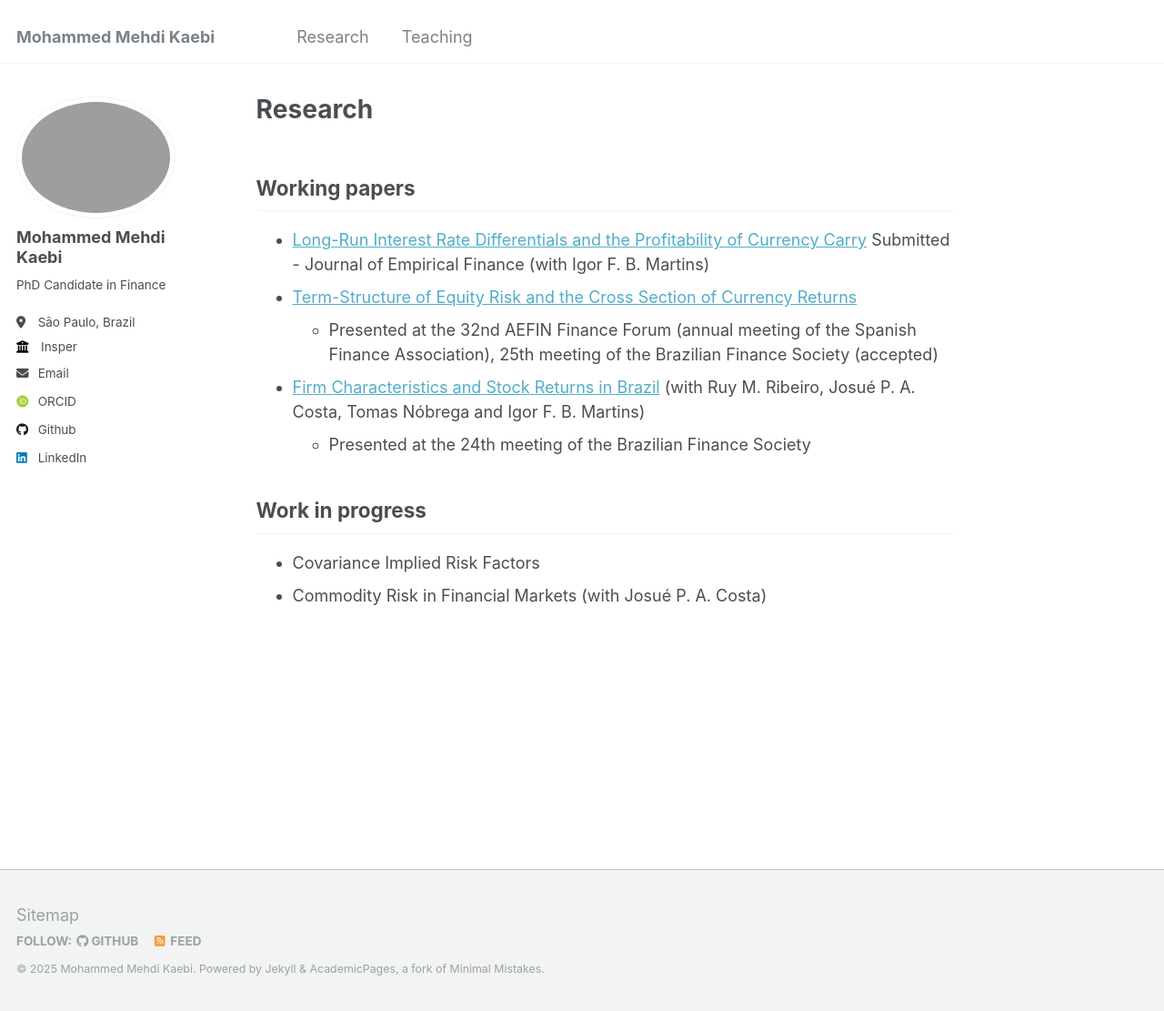
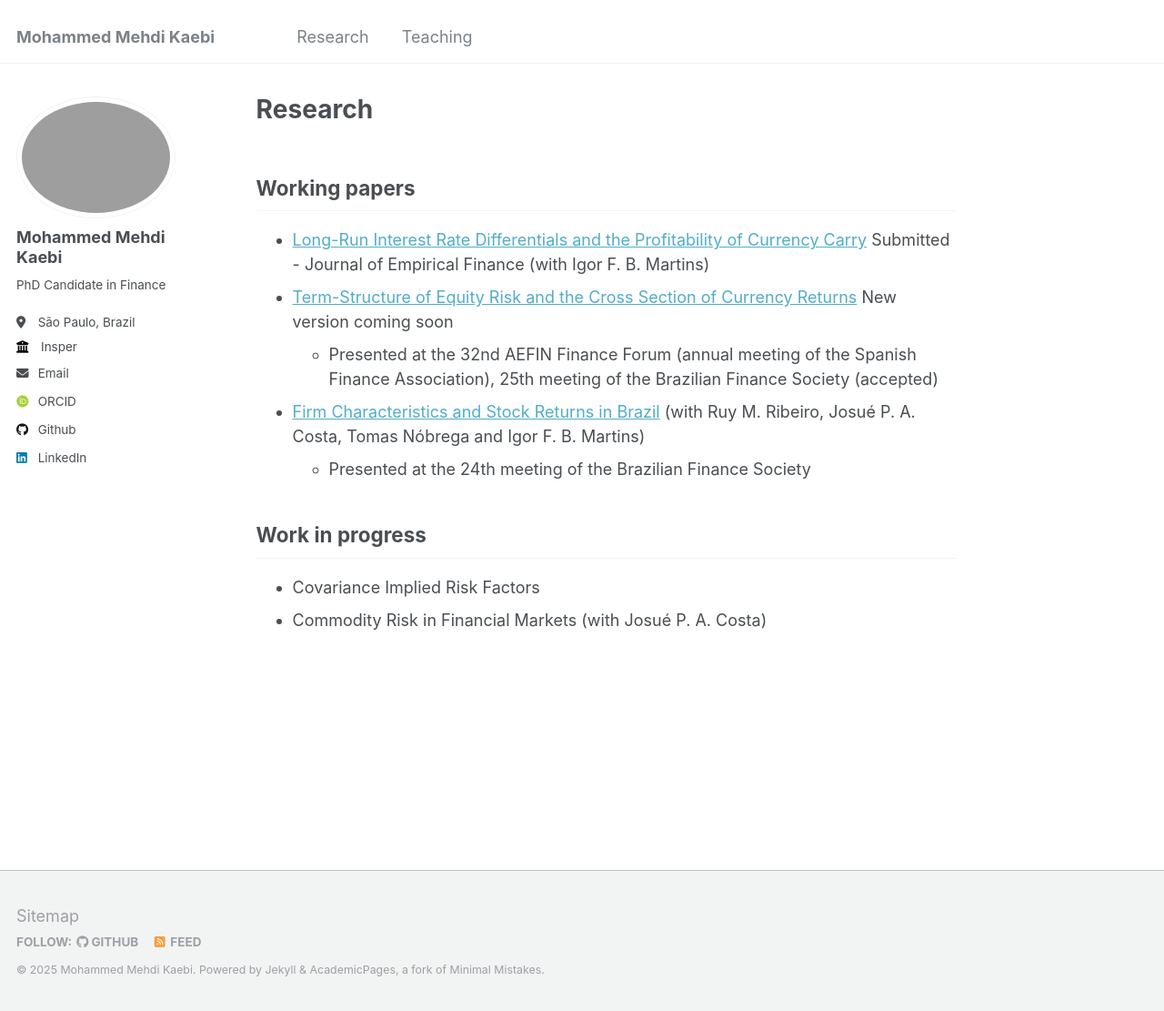
Before and after one commit to mkaebi/mkaebi.github.io, a Jekyll site: the page built from _pages/research.md, in a window 1280 px wide and 1111 px high. Shown: the whole window at 91% size. Built offline with Jekyll 4.4.1, drawn with Linux system fonts in a browser that asks for light colours; some web fonts are replaced.

Commit message:
Update paper status in research.md
Updated the status of the paper 'Term-Structure of Equity Risk and the Cross Section of Currency Returns' to indicate a new version is coming soon.

```diff
--- a/_pages/research.md
+++ b/_pages/research.md
@@ -9,7 +9,7 @@ redirect_from:
 
 ## Working papers
 * [Long-Run Interest Rate Differentials and the Profitability of Currency Carry](https://swopec.hhs.se/oruesi/abs/oruesi2025_010.htm) Submitted - Journal of Empirical Finance (with Igor F. B. Martins)
-* [Term-Structure of Equity Risk and the Cross Section of Currency Returns](https://dx.doi.org/10.2139/ssrn.5363287)
+* [Term-Structure of Equity Risk and the Cross Section of Currency Returns](https://dx.doi.org/10.2139/ssrn.5363287) New version coming soon
   * Presented at the 32nd AEFIN Finance Forum (annual meeting of the Spanish Finance Association), 25th meeting of the Brazilian Finance Society (accepted)
 * [Firm Characteristics and Stock Returns in Brazil](https://dx.doi.org/10.2139/ssrn.4801117) (with Ruy M. Ribeiro, Josué P. A. Costa,  Tomas Nóbrega and Igor F. B. Martins)
   * Presented at the 24th meeting of the Brazilian Finance Society
```
